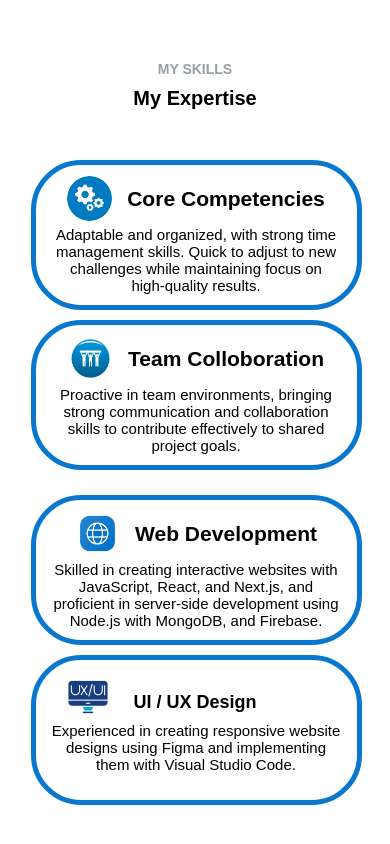
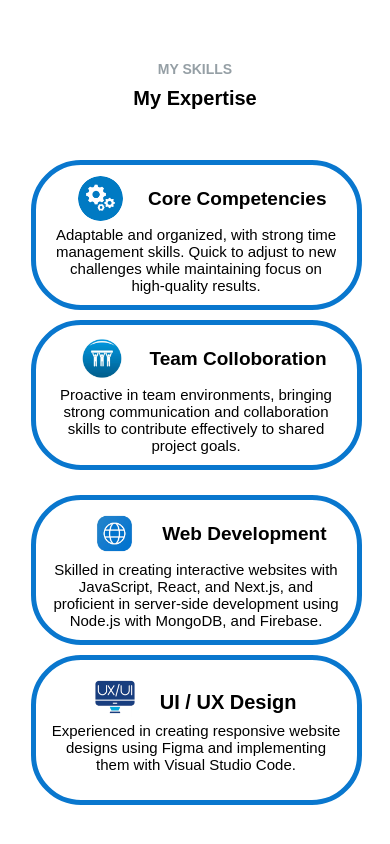
Before and after one commit to Kyawzint17/myprofileportfolio, a Next.js app: page / in a window 390 px wide. Shown: the part 887-1731 px from the top of the page. Built offline with nearby package versions, Linux system fonts and the light colour scheme.

Commit message:
Stitle, Stitle1 (h3: 425px) Updated

```diff
--- a/styles/user.module.css
+++ b/styles/user.module.css
@@ -591,7 +591,7 @@
     .Stitle1 {
         font-size: 18px;
         gap: 15px;
-        margin-right: 100px;
+        margin-right: 60px;
     }
 
     .SIcon {
@@ -610,11 +610,14 @@
         max-width: 90%;
     }
 
-    .Stitle, .Stitle1 h3 {
-        font-size: 18px;
+    .Stitle h3 {
+        font-size: 19px;
         margin-left: 10px;
     }
-
+    .Stitle1 h3 {
+        font-size: 20px;
+        margin-left: 10px;
+    }
     .skillIntro h2 {
         font-size: 14px; /* Adjust heading size */
     }
```
